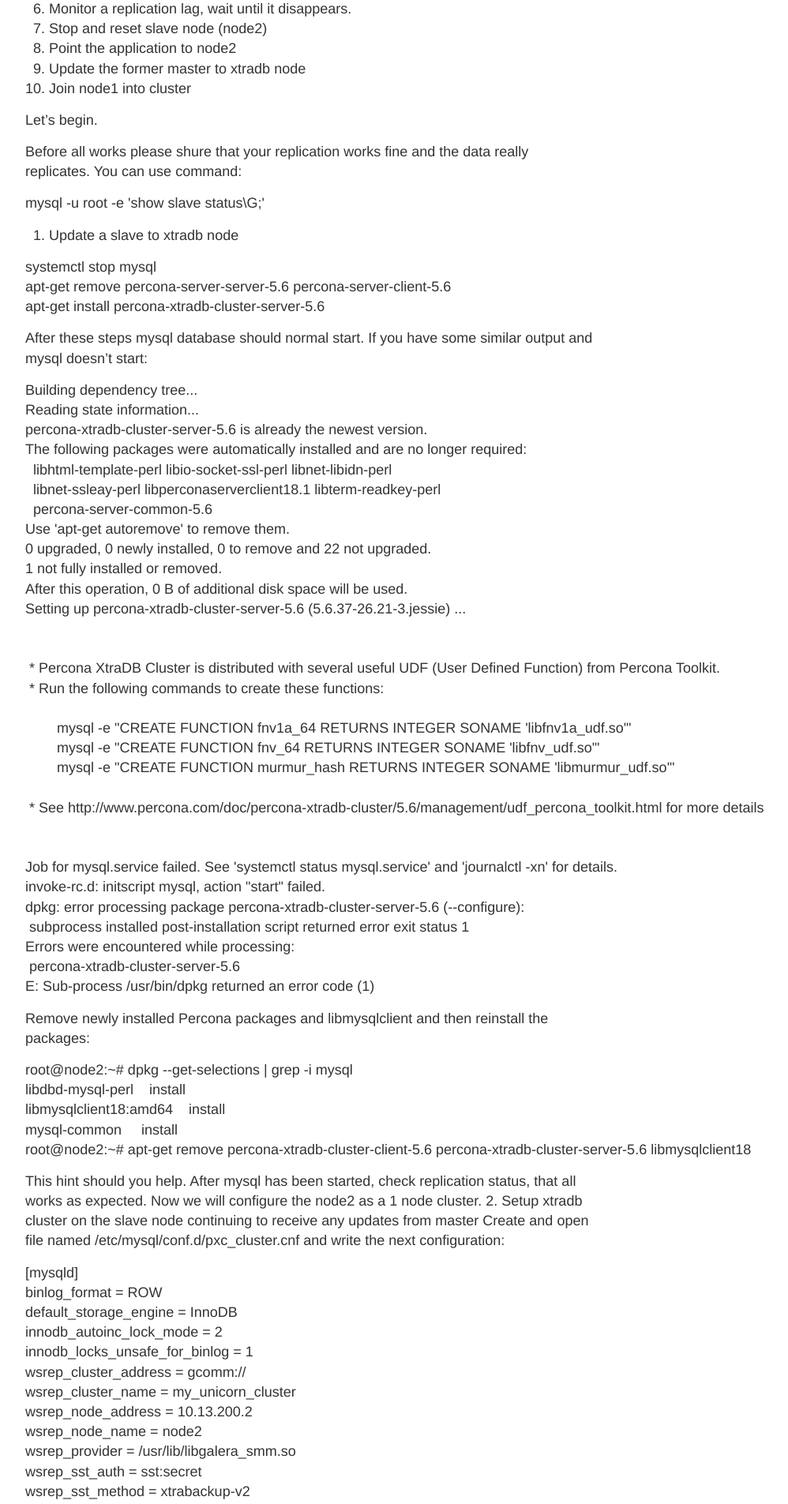
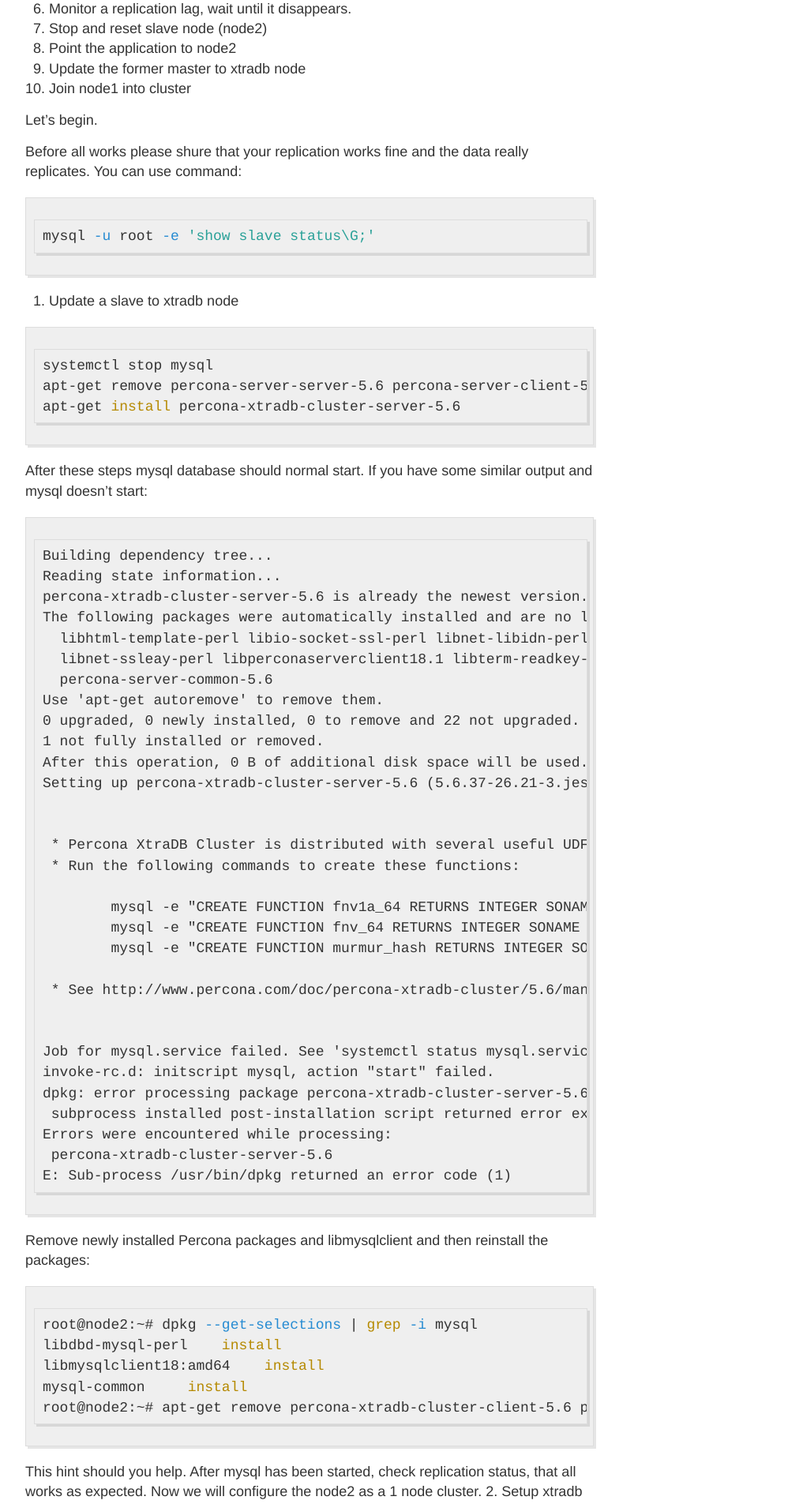
Before and after one commit to nikitashalnov/nikitashalnov.github.io, a Jekyll site: the page built from _posts/2017-12-15-migration-from-percona-server-to-percona-xtradb-cluster.md, in a window 1280 px wide. Shown: the part 883-2788 px from the top of the page at 79% size, without its empty margins (248-1246 px from the left). Built offline with Jekyll 4.4.1, drawn with Linux system fonts in a browser that asks for light colours; some of the changed text lies outside the part shown.

Commit message:
Add highlight class

```diff
--- a/_config.yml
+++ b/_config.yml
@@ -65,9 +65,9 @@
   input: GFM
   # Jekyll 3 and GitHub Pages now only support rouge for syntax highlighting
   syntax_highlighter: rouge
-  #  syntax_highlighter_opts:
+  syntax_highlighter_opts:
   #  #    # Use existing pygments syntax highlighting css
-  #    css_class: 'highlight'
+    css_class: 'highlight'
 
 # Set the Sass partials directory, as we're using @imports
 sass:
--- a/style.scss
+++ b/style.scss
@@ -285,6 +285,6 @@
 
 // Settled on moving the import of syntax highlighting to the bottom of the CSS
 // ... Otherwise it really bloats up the top of the CSS file and makes it difficult to find the start
-// @import "highlights";
+@import "highlights";
 //@import "myhighlights";
 @import "svg-icons";
```
